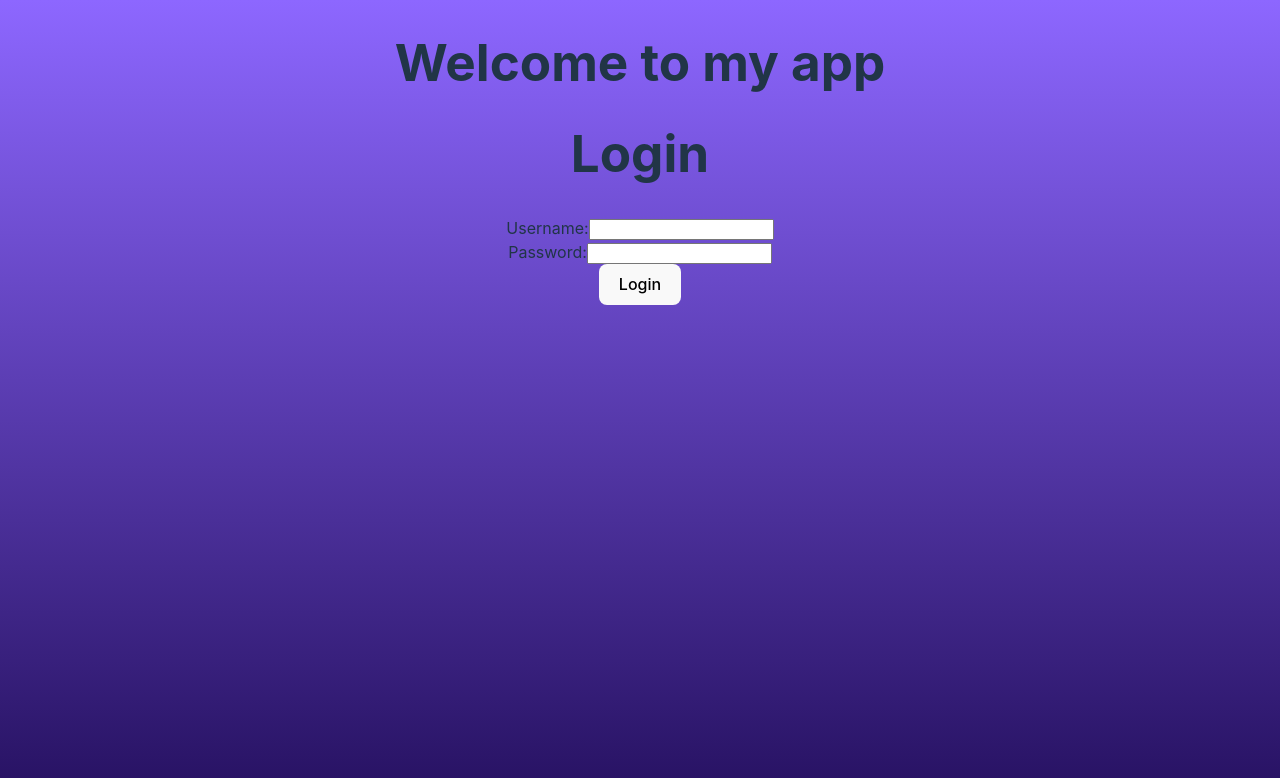
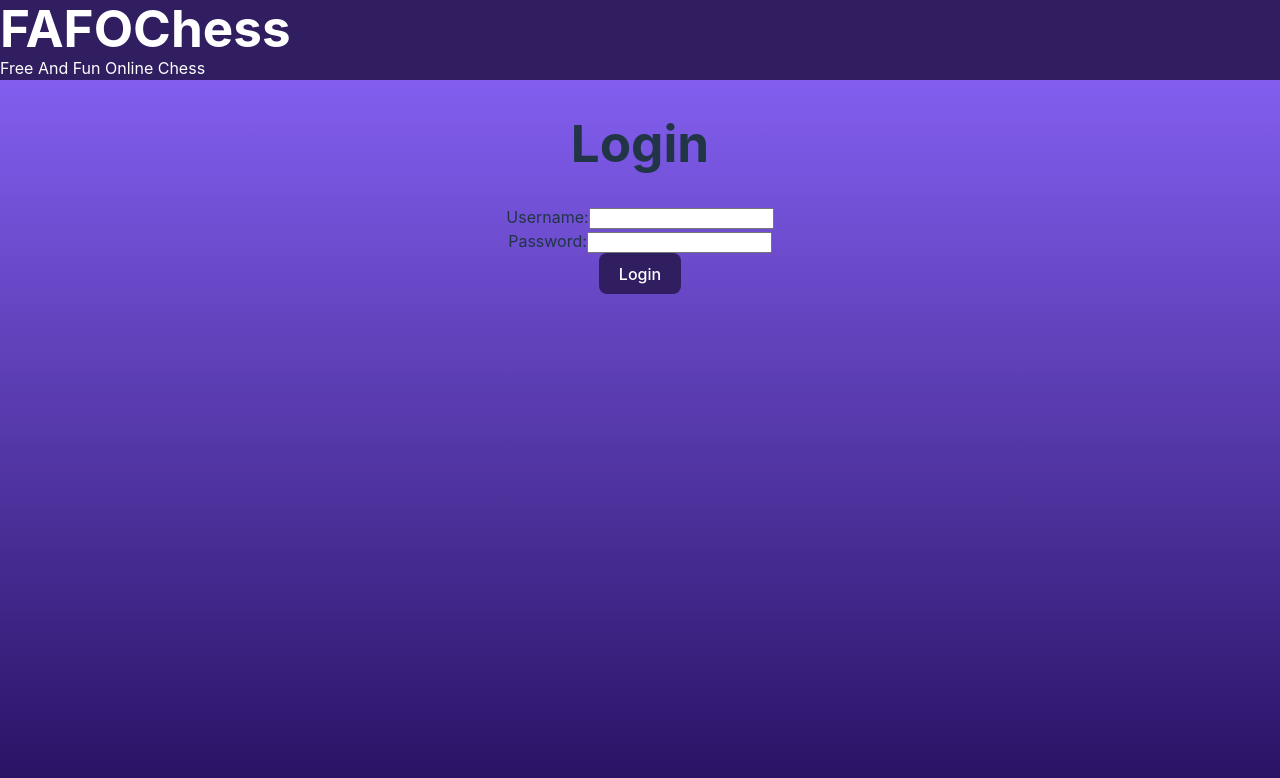
Before and after one commit to vewe7/ChessApp, a React (Vite) app in the folder client/: page /login in a window 1280 px wide. Shown: the top 778 px of the page. Built offline with nearby package versions, Linux system fonts and the light colour scheme.

Commit message:
Add header and change button color

```diff
--- a/client/src/App.css
+++ b/client/src/App.css
@@ -52,3 +52,23 @@
 .read-the-docs {
   color: #888;
 }
+
+.porple {
+  background-color: #301e61;
+  color: white;
+}
+
+.Header {
+  box-sizing: border-box;
+  width: 100%;
+  display: flex;
+  flex-direction: column;
+  align-items: baseline;
+  margin-bottom: 2em;
+  background-color: #301e61;
+  color: white;
+}
+
+.Title {
+  margin: 0;
+}
--- a/client/src/App.jsx
+++ b/client/src/App.jsx
@@ -7,6 +7,7 @@ import UnauthenticatedRoute from './UnauthenticatedRoute';
 import PrivateRoute from './PrivateRoute';
 import Home from './Home';
 import Login from './Login';
+import Header from './Header.jsx';
 
 function App() {
   /*
@@ -33,7 +34,7 @@ function App() {
   window.console.log("App loaded");
   return (
     <div className="App container animated-gradient">
-      <h1>Welcome to my app</h1>
+      <Header className="Header" />
       <BrowserRouter>
         <Routes>
           <Route exact path='/' element={<PrivateRoute/>}>
--- /dev/null
+++ b/client/src/Header.jsx
@@ -0,0 +1,12 @@
+import './App.css';
+
+function Header() {
+    return (
+        <div className="Header">
+            <h1 className="Title">FAFOChess</h1>
+            <b2>Free And Fun Online Chess</b2>
+        </div>
+    )
+}
+
+export default Header
--- a/client/src/Login.jsx
+++ b/client/src/Login.jsx
@@ -44,7 +44,7 @@ const Login = () => {
         <input type="password" value={password} onChange={(e) => setPassword(e.target.value)} />
       </label>
       <br />
-      <button onClick={handleLogin}>Login</button>
+      <button className="porple" onClick={handleLogin} >Login</button>
     </div>
   );
 };
```
